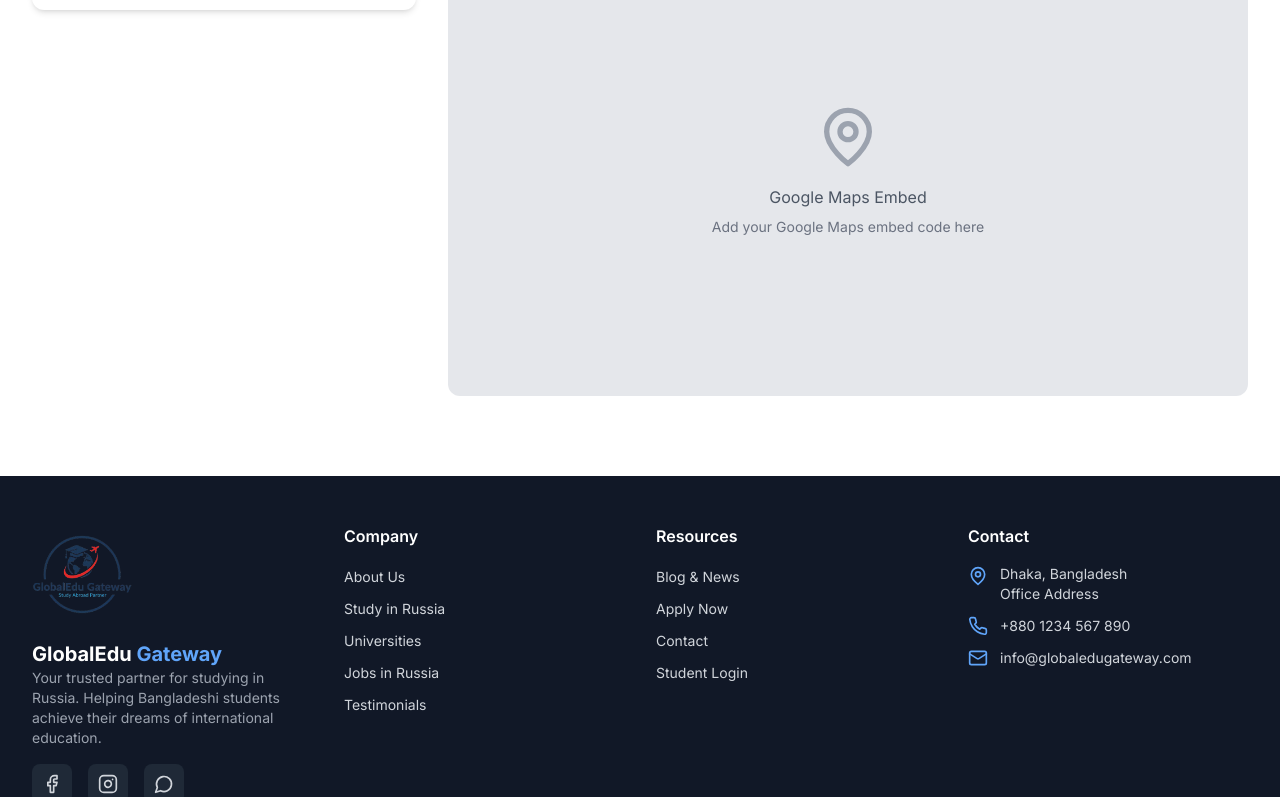
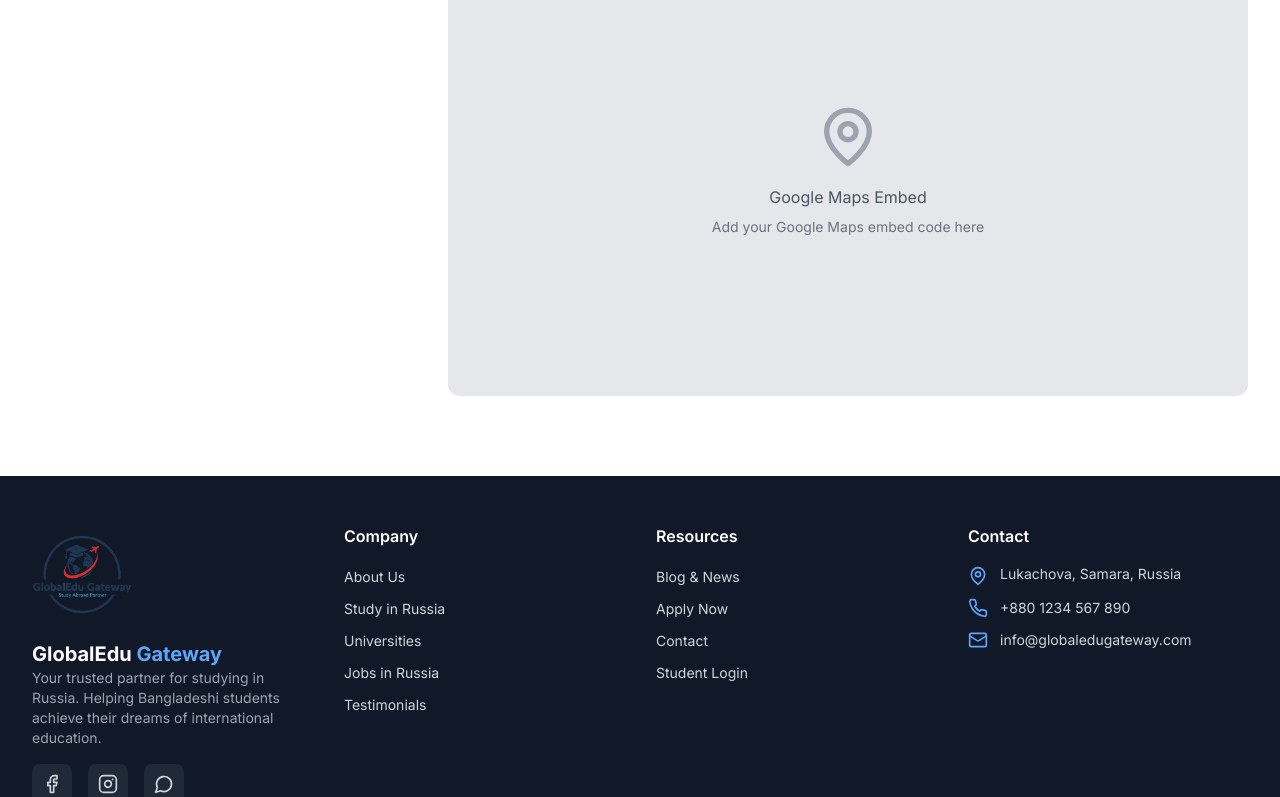
Before and after one commit to asraf705/global-edu-getway-trmplate, a Next.js app: page /contact in a window 1280 px wide. Shown: the part 1015-1812 px from the top of the page. Built offline with nearby package versions, Linux system fonts and the light colour scheme; no server answers.

Commit message:
Integrate location-based address display in ContactPage and Footer components

```diff
--- a/app/contact/page.tsx
+++ b/app/contact/page.tsx
@@ -3,8 +3,12 @@
 import { useState } from 'react'
 import { motion } from 'framer-motion'
 import { Mail, Phone, MapPin, Clock, Send, MessageCircle, Facebook, Instagram } from 'lucide-react'
+import { useLocation, getDisplayAddress } from '@/hooks/useLocation'
 
 export default function ContactPage() {
+  const { country, isLoading } = useLocation()
+  const displayAddress = getDisplayAddress(country)
+
   const [formData, setFormData] = useState({
     name: '',
     email: '',
@@ -23,7 +27,7 @@ export default function ContactPage() {
     {
       icon: MapPin,
       title: 'Office Address',
-      content: 'Dhaka, Bangladesh\nOffice Address',
+      content: isLoading ? 'Loading...' : displayAddress.full,
     },
     {
       icon: Phone,
--- a/components/Footer.tsx
+++ b/components/Footer.tsx
@@ -4,9 +4,12 @@ import Link from 'next/link'
 import Image from 'next/image'
 import { Mail, Phone, MapPin, Facebook, Instagram, MessageCircle } from 'lucide-react'
 import { motion } from 'framer-motion'
+import { useLocation, getDisplayAddress } from '@/hooks/useLocation'
 
 export default function Footer() {
   const currentYear = new Date().getFullYear()
+  const { country, isLoading } = useLocation()
+  const displayAddress = getDisplayAddress(country)
 
   const footerLinks = {
     company: [
@@ -131,9 +134,8 @@ export default function Footer() {
             <ul className="space-y-3">
               <li className="flex items-start space-x-3">
                 <MapPin className="w-5 h-5 text-primary-400 mt-0.5 flex-shrink-0" />
-                <span className="text-sm">
-                  Dhaka, Bangladesh<br />
-                  Office Address
+                <span className="text-sm whitespace-pre-line">
+                  {isLoading ? 'Loading...' : displayAddress.full}
                 </span>
               </li>
               <li className="flex items-center space-x-3">
--- /dev/null
+++ b/hooks/useLocation.ts
@@ -0,0 +1,81 @@
+'use client'
+
+import { useState, useEffect } from 'react'
+
+type Country = 'RU' | 'BD' | 'unknown'
+
+interface LocationData {
+  country: Country
+  isLoading: boolean
+}
+
+export function useLocation(): LocationData {
+  const [locationData, setLocationData] = useState<LocationData>({
+    country: 'unknown',
+    isLoading: true,
+  })
+
+  useEffect(() => {
+    const detectLocation = async () => {
+      try {
+        // Using ipapi.co free API for IP geolocation
+        const response = await fetch('https://ipapi.co/json/')
+        const data = await response.json()
+
+        if (data.country_code) {
+          const countryCode = data.country_code as string
+          // Check if user is in Russia or Bangladesh
+          if (countryCode === 'RU') {
+            setLocationData({ country: 'RU', isLoading: false })
+          } else if (countryCode === 'BD') {
+            setLocationData({ country: 'BD', isLoading: false })
+          } else {
+            // Default to Russia address for other countries
+            setLocationData({ country: 'unknown', isLoading: false })
+          }
+        } else {
+          setLocationData({ country: 'unknown', isLoading: false })
+        }
+      } catch (error) {
+        console.error('Error detecting location:', error)
+        // Default to Russia address on error
+        setLocationData({ country: 'unknown', isLoading: false })
+      }
+    }
+
+    detectLocation()
+  }, [])
+
+  return locationData
+}
+
+// Address data
+export const addresses = {
+  russia: {
+    full: 'Lukachova, Samara, Russia',
+    city: 'Samara',
+    country: 'Russia',
+  },
+  bangladesh: {
+    full: '713, Ibrahimpur, North Kafrul, Dhaka-1206, Bangladesh',
+    city: 'Dhaka',
+    country: 'Bangladesh',
+  },
+}
+
+// Get the address to display based on user's location
+// If user is in Russia, show Bangladesh address
+// If user is in Bangladesh, show Russia address
+// Otherwise, show Russia address as default
+export function getDisplayAddress(country: Country) {
+  if (country === 'RU') {
+    // User is in Russia, show Bangladesh address
+    return addresses.bangladesh
+  } else if (country === 'BD') {
+    // User is in Bangladesh, show Russia address
+    return addresses.russia
+  } else {
+    // Default to Russia address
+    return addresses.russia
+  }
+}
```
